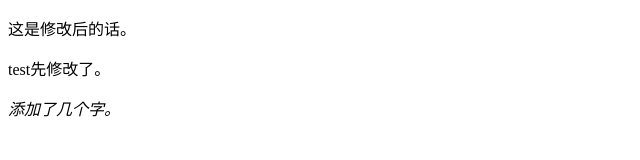
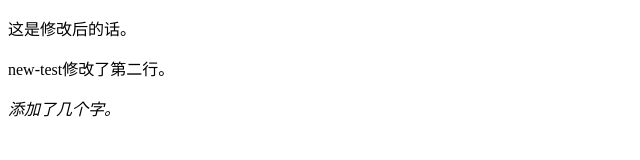
Before and after one commit to daodeshenpan/test, a plain HTML site: page index.html in a window 1280 px wide. Shown: the full height of the page, 0-640 px from the left. Drawn offline with Linux system fonts and the light colour scheme.

Commit message:
new-test modify second para

```diff
--- a/index.html
+++ b/index.html
@@ -6,7 +6,7 @@
 </head>
 <body>
 <p>这是修改后的话。</p>
-<p>test先修改了。</p>
+<p>new-test修改了第二行。</p>
 <i>添加了几个字。</i>
 </body>
 </html>
```
